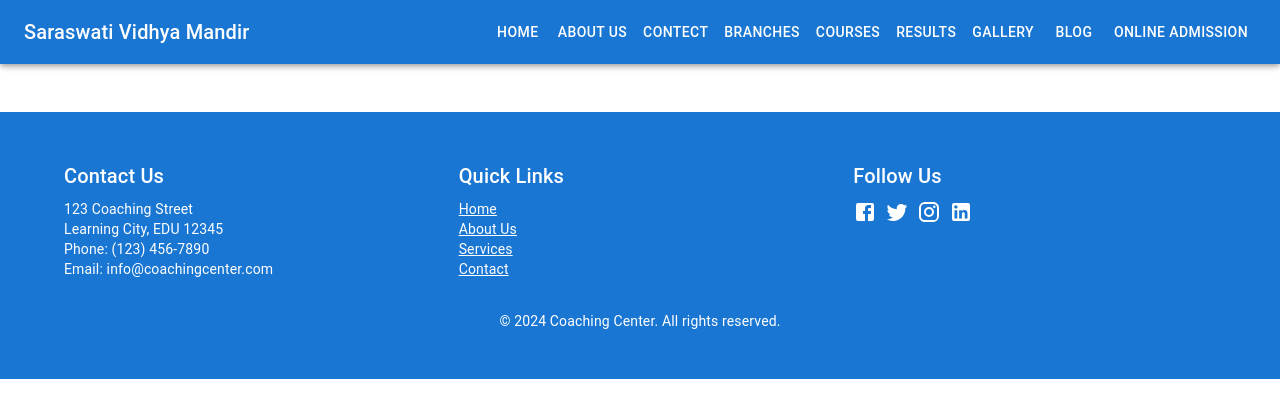
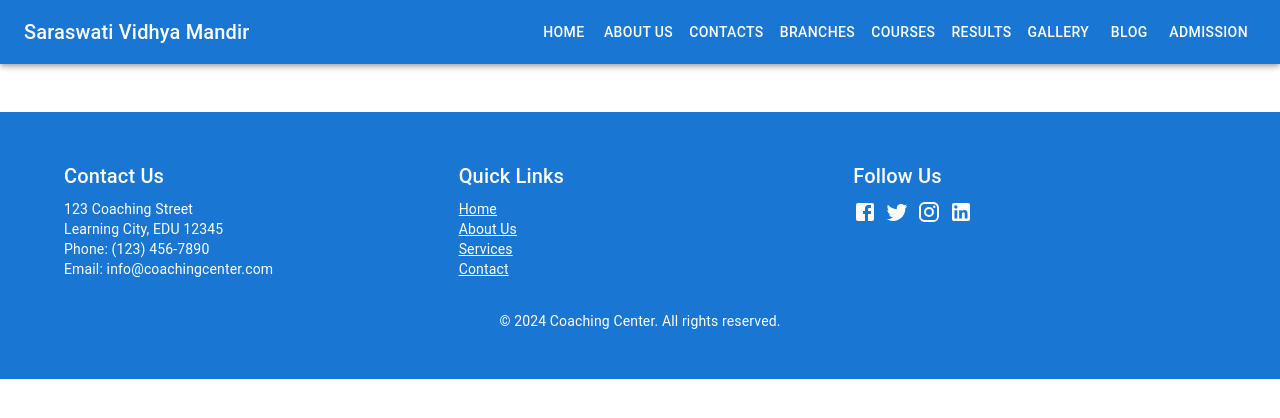
Before and after one commit to ashishpalttn/Institute, a React (Create React App) app: page / in a window 1280 px wide. Shown: the top 418 px of the page. Built offline with nearby package versions, Linux system fonts and the light colour scheme.

Commit message:
updating drawer

```diff
--- a/src/dummyData/headerData.js
+++ b/src/dummyData/headerData.js
@@ -2,15 +2,15 @@ export const homePageData = {
   header: {
     instituteName: "Saraswati Vidhya Mandir",
     navItems: [
-        {name:"HOME", url:'/home'},
-        {name:"ABOUT US", url:'/about'},
-        {name:"CONTECT", url:'/contact-us'},
-        {name:"BRANCHES", url:'/branches'},
-        {name:"COURSES", url:'/about'},
-        {name:"RESULTS", url:'/about'},
-        {name:"GALLERY", url:'/about'},
-        {name:"BLOG", url:'/about'},
-        {name:"ONLINE ADMISSION",url:'/about'}
+        {name:"Home", url:'/home', icon:'home'},
+        {name:"About Us", url:'/about', icon:'about'},
+        {name:"Contacts", url:'/contact-us', icon:'contact'},
+        {name:"Branches", url:'/branches', icon:'home'},
+        {name:"Courses", url:'/about', icon:'home'},
+        {name:"Results", url:'/about', icon:'home'},
+        {name:"Gallery", url:'/about', icon:'home'},
+        {name:"Blog", url:'/about', icon:'home'},
+        {name:"Admission",url:'/about', icon:'home'}
       ],
   },
 
--- a/src/shared-components/header/DrawerContent.js
+++ b/src/shared-components/header/DrawerContent.js
@@ -4,7 +4,17 @@ import { Box, Typography, Divider, List, ListItemButton } from "@mui/material";
 import { styled } from "@mui/material/styles";
 import { Link } from "react-router-dom";
 import { homePageData } from "../../dummyData/headerData";
-import { renderNavItems } from "./NavBar";
+import drawerHeaderImage from '../../assets/drawer-header-image.jpg';
+import HomeTwoToneIcon from '@mui/icons-material/HomeTwoTone';
+import CallTwoToneIcon from '@mui/icons-material/CallTwoTone';
+import LeaderboardOutlinedIcon from '@mui/icons-material/LeaderboardOutlined';
+
+const mapIcon = {
+  home: <HomeTwoToneIcon/>,
+  about: <LeaderboardOutlinedIcon/>,
+  contact: <CallTwoToneIcon/>,
+  // Add more icons as needed
+};
 
 // Styled component for ListItemButton to add scale animation
 const AnimatedListItemButton = styled(ListItemButton)(({ theme }) => ({
@@ -13,13 +23,22 @@ const AnimatedListItemButton = styled(ListItemButton)(({ theme }) => ({
     transform: "scale(1.2)",
   },
 }));
+const renderNavItems = (navItems, ButtonComponent, LinkComponent) => {
+  return navItems.map((item) => (
+    <ButtonComponent key={item.url} color="inherit" component={LinkComponent} to={item.url}>
+      <div className="flex gap-2">
+      <div >{mapIcon[item.icon]}</div>
+      <div>{item.name}</div>
+      </div>
+    </ButtonComponent>
+  ));
+};
 
 const DrawerContent = ({ handleDrawerToggle }) => {
   return (
-    <Box onClick={handleDrawerToggle} sx={{ textAlign: "center" }}>
-      <Typography variant="h6" sx={{ my: 2 }}>
-        {homePageData.header.instituteName}
-      </Typography>
+    <Box onClick={handleDrawerToggle} className='w-52' sx={{ textAlign: "center" }}>
+      <div><img alt="logo" src ={drawerHeaderImage} className="h-28 flax w-full"></img></div>
+
       <Divider />
       <List>
         {renderNavItems(homePageData.header.navItems, AnimatedListItemButton, Link)}
```
Also changed, not shown: 1 other file (tests, documents, lock files or other folders).
